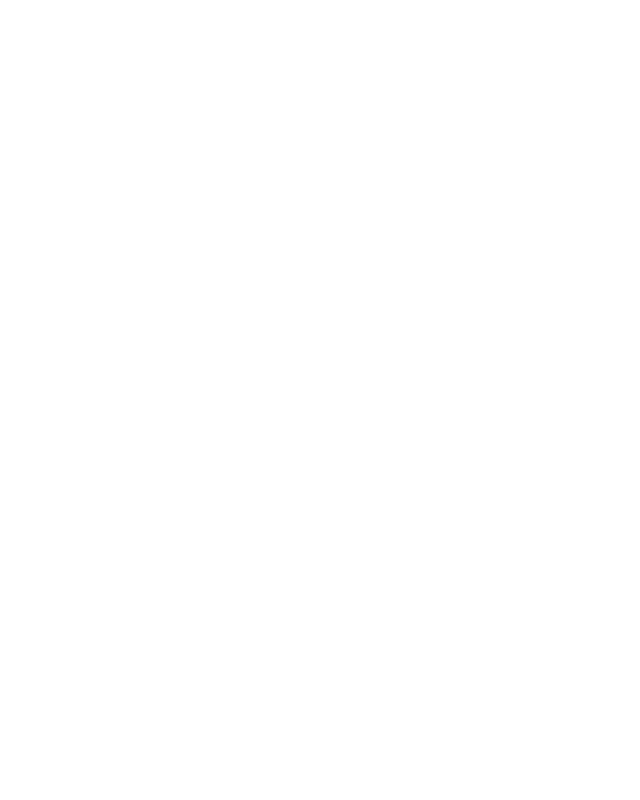
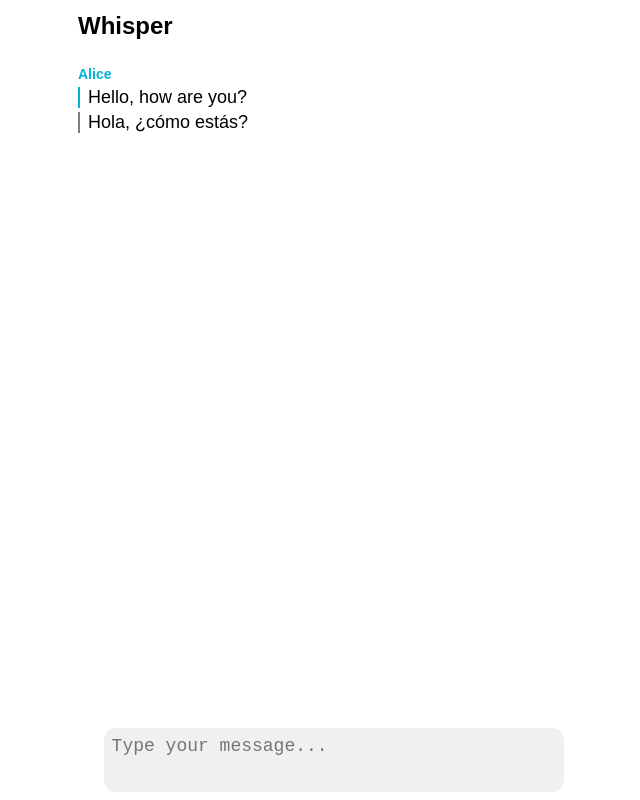
Before and after one commit to WasAlexis/whisper, a React (Vite) app in the folder client/: page / in a window 1280 px wide. Before the commit this address had no page. Shown: the whole page, without its empty margins (306-946 px from the left). Built offline with nearby package versions, Linux system fonts and the light colour scheme.

Commit message:
chore: use root path for chat

```diff
--- a/client/src/navigation/Router.jsx
+++ b/client/src/navigation/Router.jsx
@@ -4,7 +4,7 @@
 function Router() {
     return (
         <Routes>
-            <Route path="/chat" element={<Chat />} />
+            <Route path="/" element={<Chat />} />
         </Routes>
     );
 }
```
